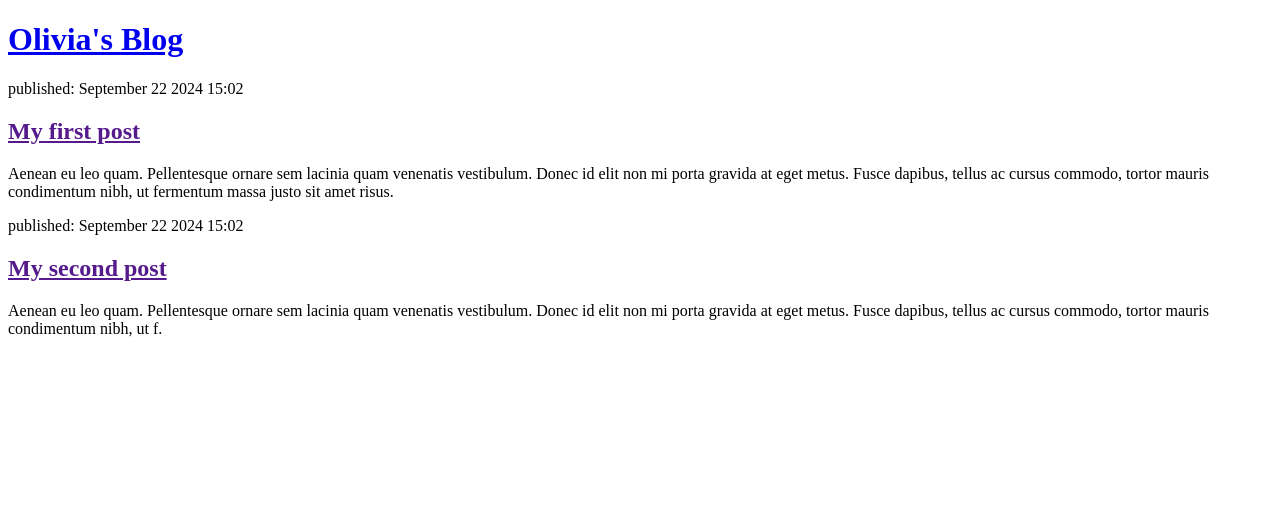
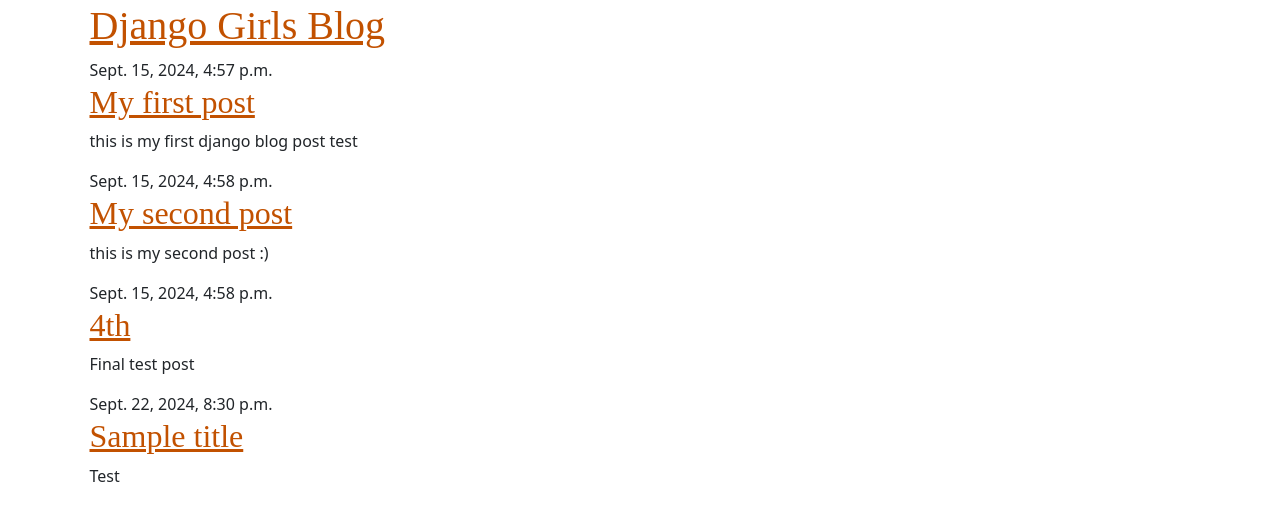
Before and after one commit to obertinelli/my-first-blog, a Django app: page / in a window 1280 px wide. Shown: the top 521 px of the page. Run offline with Django 4.2, Linux system fonts and the light colour scheme; data comes from the database, SQL or seed files in the repository.

Commit message:
Modified templates.

```diff
--- /dev/null
+++ b/blog/static/css/blog.css
@@ -0,0 +1,8 @@
+h1 a, h2 a {
+    color: #C25100;
+	font-family: 'Lobster';
+}
+
+body {
+    padding-left: 15px;
+}
--- a/blog/templates/blog/post_list.html
+++ b/blog/templates/blog/post_list.html
@@ -1,23 +1,32 @@
+{% load static %}
 <!DOCTYPE html>
+
 <html>
     <head>
+	<link rel="stylesheet" href="https://cdn.jsdelivr.net/npm/bootstrap@5.1.3/dist/css/bootstrap.min.css" integrity="sha384-1BmE4kWBq78iYhFldvKuhfTAU6auU8tT94WrHftjDbrCEXSU1oBoqyl2QvZ6jIW3" crossorigin="anonymous">
+	<link rel="stylesheet" href="{% static 'css/blog.css' %}">
         <title>Olivia's blog</title>
     </head>
     <body>
-        <header>
-            <h1><a href="/">Olivia's Blog</a></h1>
-        </header>
-
-        <article>
-            <time>published: September 22 2024 15:02</time>
-            <h2><a href="">My first post</a></h2>
-            <p>Aenean eu leo quam. Pellentesque ornare sem lacinia quam venenatis vestibulum. Donec id elit non mi porta gravida at eget metus. Fusce dapibus, tellus ac cursus commodo, tortor mauris condimentum nibh, ut fermentum massa justo sit amet risus.</p>
-        </article>
-
-        <article>
-            <time>published: September 22 2024 15:02</time>
-            <h2><a href="">My second post</a></h2>
-            <p>Aenean eu leo quam. Pellentesque ornare sem lacinia quam venenatis vestibulum. Donec id elit non mi porta gravida at eget metus. Fusce dapibus, tellus ac cursus commodo, tortor mauris condimentum nibh, ut f.</p>
-        </article>
+        <header class="page-header">
+			<div class="container">
+				<h1><a href="/">Django Girls Blog</a></h1>
+			</div>
+		</header>
+	<main class="container">
+		<div class="row">
+			<div class="col">
+				{% for post in posts %}
+					<article class="post">
+						<time class="date">
+							{{ post.published_date }}
+						</time>
+						<h2><a href="">{{ post.title }}</a></h2>
+						<p>{{ post.text|linebreaksbr }}</p>
+					</article>
+				{% endfor %}
+			</div>
+		</div>
+	</main>
     </body>
 </html>
```
